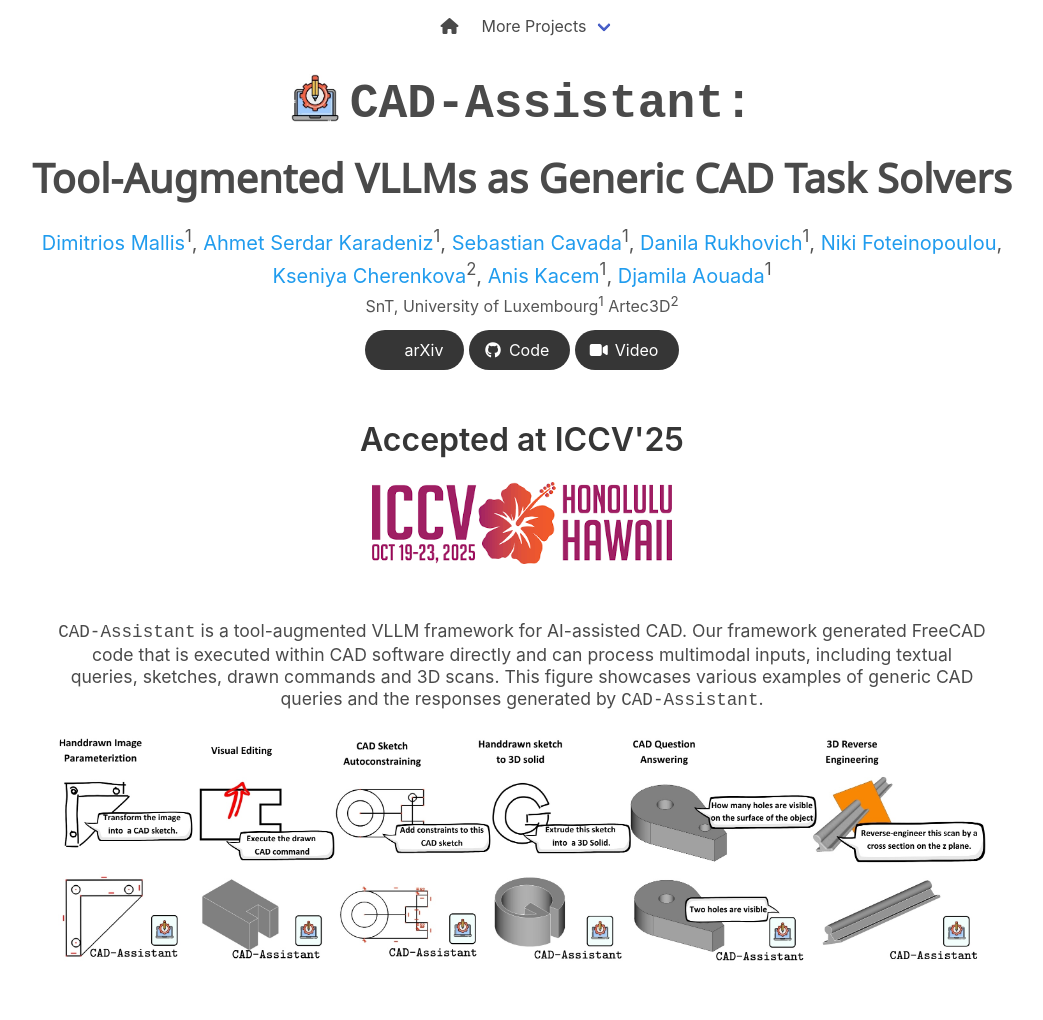
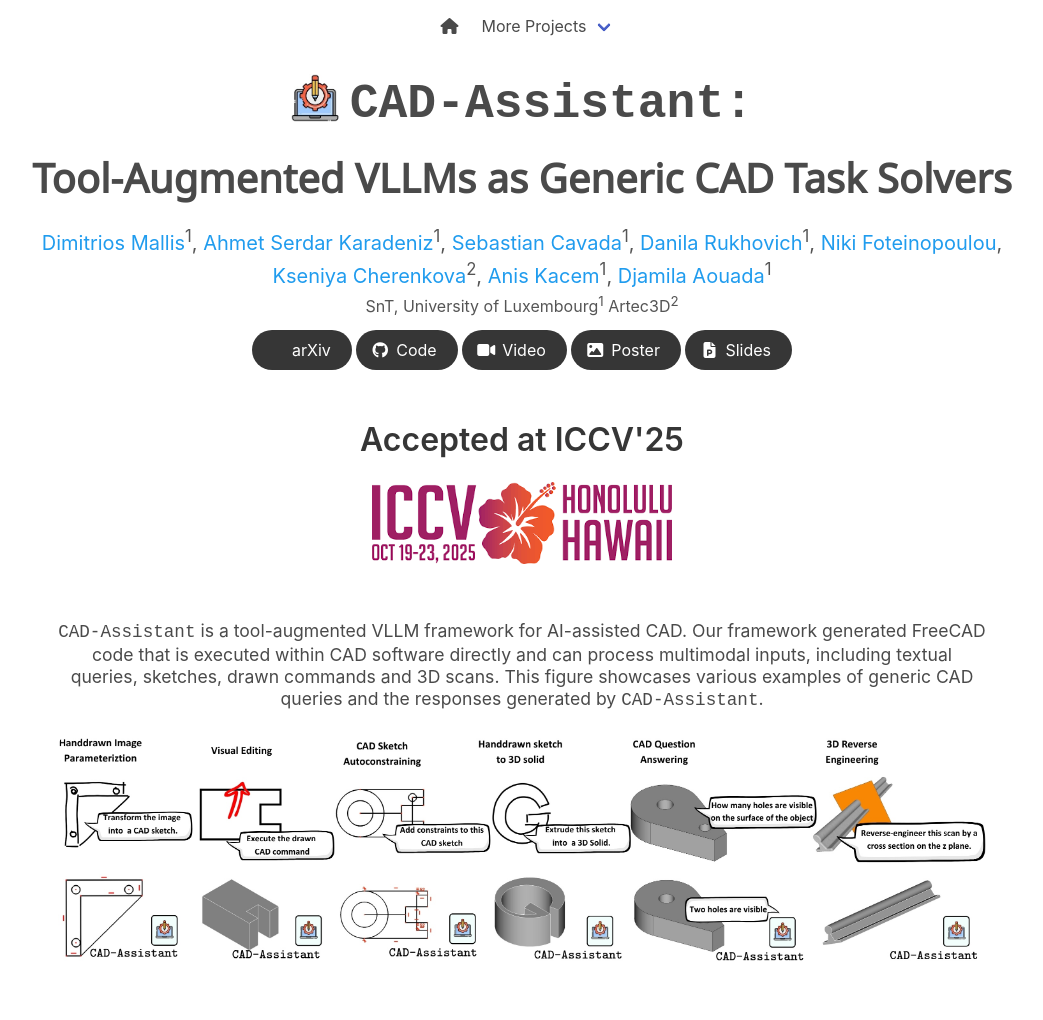
Before and after one commit to cadassistant/cadassistant.github.io, a plain HTML site: page index.html in a window 1280 px wide. Shown: the top 1020 px of the page, without its empty margins (118-1161 px from the left). Drawn offline with nearby package versions, Linux system fonts and the light colour scheme; some icons are missing; a web font is replaced by a local one.

Commit message:
add poster and slides

```diff
--- a/index.html
+++ b/index.html
@@ -280,6 +280,24 @@
                         <i class="fas fa-video"></i>
                     </span>
                     <span>Video</span>
+                  </a>
+                </span>
+                <span class="link-block">
+                  <a href="static/images/CADAssistantPoster.pdf"
+                     class="external-link button is-normal is-rounded is-dark">
+                    <span class="icon">
+                        <i class="fas fa-image"></i>
+                    </span>
+                    <span>Poster</span>
+                  </a>
+                </span>
+                <span class="link-block">
+                  <a href="static/images/CAD-AssistantPresentation.pdf"
+                     class="external-link button is-normal is-rounded is-dark">
+                    <span class="icon">
+                        <i class="fas fa-file-powerpoint"></i>
+                    </span>
+                    <span>Slides</span>
                   </a>
                 </span>
               </div>
```
Also changed, not shown: 2 other files.
